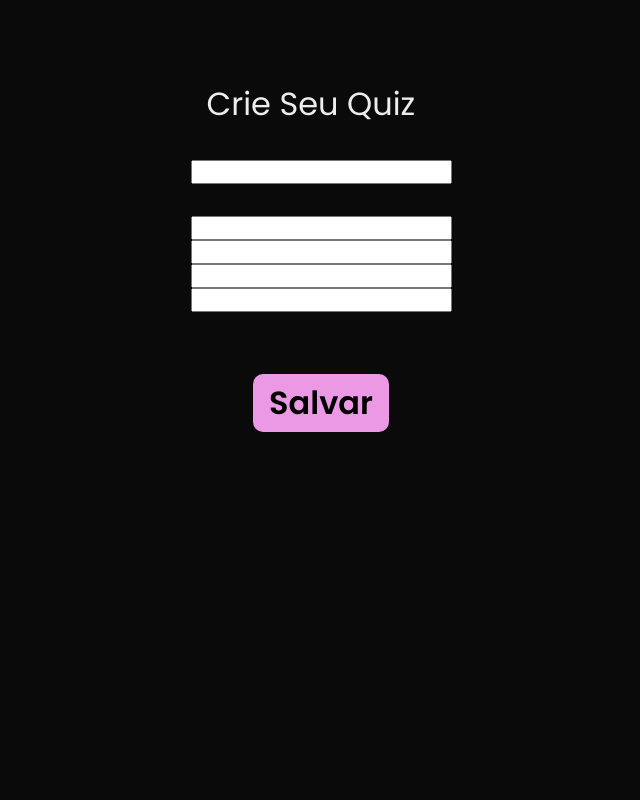
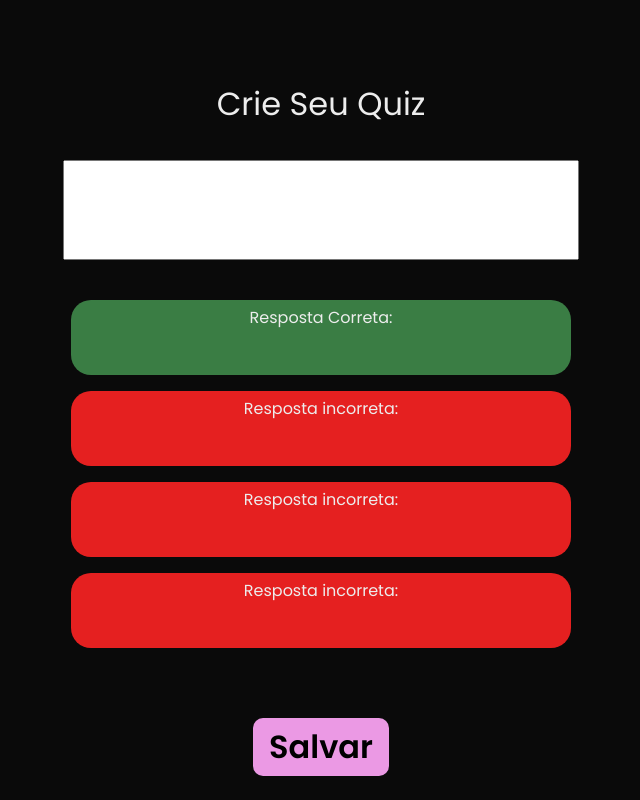
Before and after one commit to douglimaonline/quiz, a Next.js app: page /creater in a window 1280 px wide. Shown: the whole page, without its empty margins (319-959 px from the left). Built offline with nearby package versions, Linux system fonts and the light colour scheme.

Commit message:
Quiz style

```diff
--- /dev/null
+++ b/components/createAnswer.tsx
@@ -0,0 +1,30 @@
+import styles from '@/styles/create.module.css'
+import { useState } from 'react'
+
+interface CreateAnswerProps {
+  correctAnswer: boolean
+  onChange: (e: any) => void
+}
+
+export default function CreateAnswer(props: CreateAnswerProps) {
+  const [answer, setAnswer] = useState('')
+  const correctAnswer = props.correctAnswer ? styles.correct : styles.wrong
+
+  function handleChange(e: any) {
+    setAnswer(e)
+    props.onChange(e)
+  }
+
+  return (
+    <div className={`${styles.answers} ${correctAnswer}`}>
+      <span style={{ fontSize: '1rem' }}>{`${
+        props.correctAnswer ? 'Resposta Correta:' : 'Resposta incorreta:'
+      }`}</span>
+      <input
+        type="text"
+        value={answer}
+        onChange={(e) => handleChange(e.target.value)}
+      />
+    </div>
+  )
+}
--- a/components/creater.tsx
+++ b/components/creater.tsx
@@ -1,16 +1,17 @@
 import { useState } from 'react'
+import style from '@/styles/create.module.css'
 import Title from './title'
-import style from '@/styles/create.module.css'
+import CreateAnswer from './createAnswer'
 import Button from './button'
 import QuestionModel from '@/model/question'
 import AnswerModel from '@/model/answer'
 
 export default function QuestionCreater() {
   const [statemant, setStatemant] = useState('')
-  const [answerA, setanswerA] = useState('')
-  const [answerB, setanswerB] = useState('')
-  const [answerC, setanswerC] = useState('')
-  const [answerD, setanswerD] = useState('')
+  const [answerA, setAnswerA] = useState('')
+  const [answerB, setAnswerB] = useState('')
+  const [answerC, setAnswerC] = useState('')
+  const [answerD, setAnswerD] = useState('')
 
   function handleClick() {
     const answersValue = [answerA, answerB, answerC, answerD]
@@ -27,31 +28,16 @@ export default function QuestionCreater() {
     <div className={style.create}>
       <Title text={'Crie Seu Quiz'} />
       <input
+        style={{ minHeight: '100px' }}
         type="text"
         value={statemant}
         onChange={(e) => setStatemant(e.target.value)}
       />
-      <div style={{ display: 'flex', flexDirection: 'column' }}>
-        <input
-          type="text"
-          value={answerA}
-          onChange={(e) => setanswerA(e.target.value)}
-        />
-        <input
-          type="text"
-          value={answerB}
-          onChange={(e) => setanswerB(e.target.value)}
-        />
-        <input
-          type="text"
-          value={answerC}
-          onChange={(e) => setanswerC(e.target.value)}
-        />
-        <input
-          type="text"
-          value={answerD}
-          onChange={(e) => setanswerD(e.target.value)}
-        />
+      <div className={style.answers}>
+        <CreateAnswer correctAnswer={true} onChange={(e) => setAnswerA(e)} />
+        <CreateAnswer correctAnswer={false} onChange={(e) => setAnswerB(e)} />
+        <CreateAnswer correctAnswer={false} onChange={(e) => setAnswerC(e)} />
+        <CreateAnswer correctAnswer={false} onChange={(e) => setAnswerD(e)} />
       </div>
       <Button text={'Salvar'} onclick={handleClick} />
     </div>
--- a/pages/index.tsx
+++ b/pages/index.tsx
@@ -6,7 +6,7 @@ import { useRouter } from 'next/router'
 import QuestionCounter from '@/components/questionCounter'
 
 const BASE_URL = 'http://localhost:3000/api'
-const TIME_TO_ANSWER = 10
+const TIME_TO_ANSWER = 20
 
 export default function Home() {
   const rounter = useRouter()
@@ -49,7 +49,7 @@ export default function Home() {
   }, [])
 
   useEffect(() => {
-    getQuestion() // Tenta pegar a questão do localStorage na inicialização
+    getQuestion()
   }, [questionIds])
 
   function selectedAnswer(question: QuestionModel) {
--- a/styles/create.module.css
+++ b/styles/create.module.css
@@ -1,6 +1,42 @@
 .create {
   display: flex;
+  text-align: center;
   flex-direction: column;
   height: 80%;
   gap: 2rem;
 }
+
+.answers {
+  display: flex;
+  flex-direction: column;
+}
+
+.answers div {
+  min-width: 500px;
+  padding: 5px;
+  margin: 0.5rem;
+  border-radius: 20px;
+  transition: all 0.2s ease-in-out;
+}
+
+.answers div:hover {
+  transform: scale(1.1);
+}
+
+.answers input {
+  text-align: center;
+  background-color: transparent;
+  border: none;
+  outline: none;
+  font-size: 1.5rem;
+  font-weight: 700;
+  height: 40px;
+}
+
+.correct {
+  background-color: #3a7d44;
+}
+
+.wrong {
+  background-color: #e52020;
+}
--- a/styles/title.module.css
+++ b/styles/title.module.css
@@ -1,5 +1,6 @@
 .title {
   display: flex;
+  justify-content: center;
   width: 100%;
   padding: 0 1rem;
 }
```
